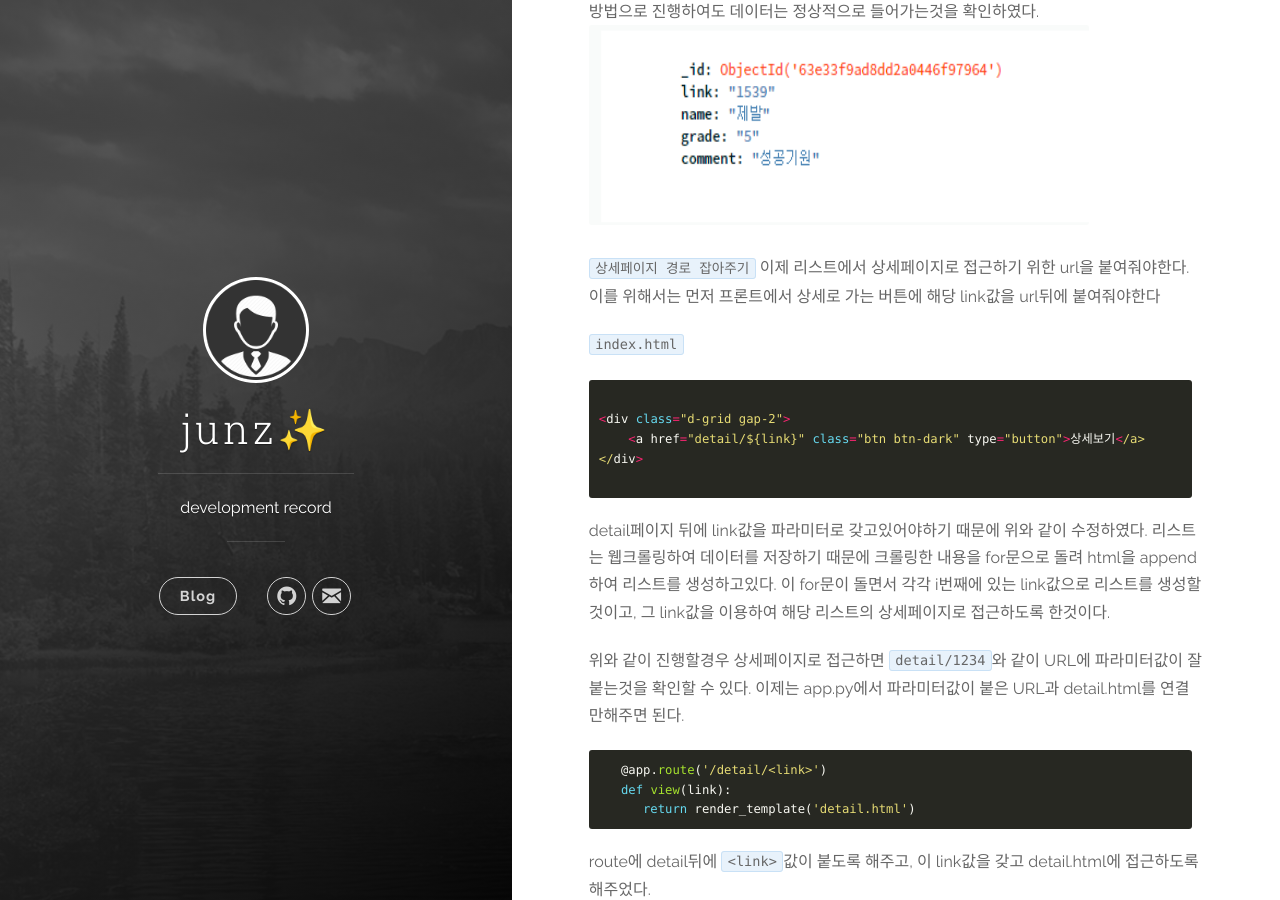
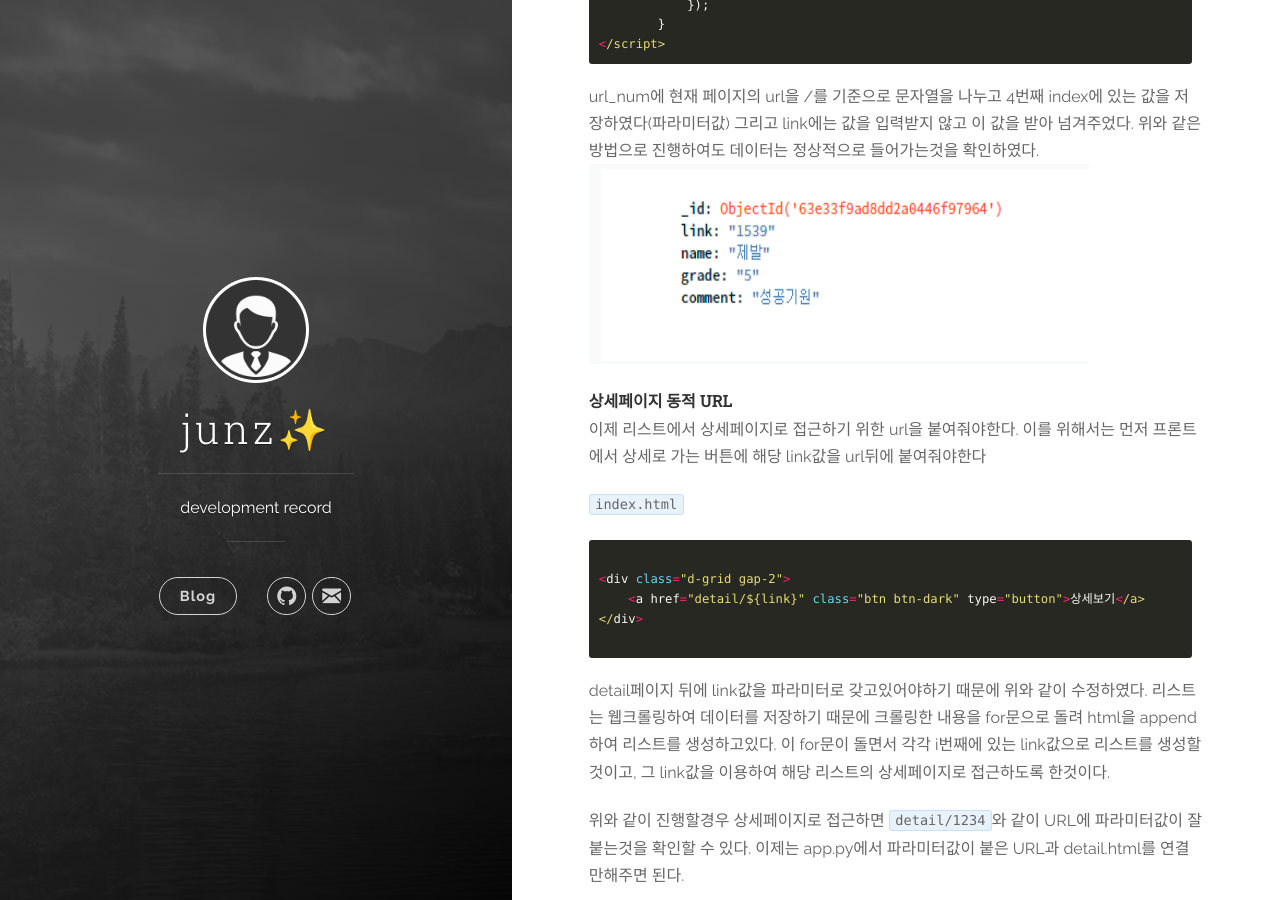
Before and after one commit to kim-junz/kim-junz.github.io, a Jekyll site: the page built from _posts/2023-02-09-2023.02.08 TIL.md, in a window 1280 px wide and 900 px high, scrolled down 2836 px. Built offline with Jekyll 4.4.1, drawn with Linux system fonts in a browser that asks for light colours.

Commit message:
Update 2023-02-09-2023.02.08 TIL.md

```diff
--- a/_posts/2023-02-09-2023.02.08 TIL.md
+++ b/_posts/2023-02-09-2023.02.08 TIL.md
@@ -6,6 +6,7 @@
 ---
 
 `회고`
+
 오늘부터는 진행하고있는 팀프로젝트에 집중하기로 하였다.
 우리 팀은 개발자 세미나 정보를 크롤링해와서 데이터에 넣고, 그 데이터를 표시해주고 상세보기에서 세미나에 대한 후기를 남길 수 있는 프로젝트를 진행하기로 하였다.
 
@@ -23,6 +24,7 @@
 아쉽지만 다음기회에는 꼭 로그인/회원가입을 만들어보고싶다.
 
 그래서 우리 팀의 기획은 아래 두가지 페이지로, 기능은 다음과 같다.
+
 `메인(리스트)페이지`
 크롤링 해온 세미나 정보를 표시하며, 상세보기 버튼 클릭시 해당 세미나의 상세 페이지로 이동
 
@@ -34,7 +36,7 @@
 본래 기획자였다 보니 개발을 진행하기 전에 각 페이지들마다 구조와 방법을 고민하게 되는 습관이 있는데,
 상세페이지의 경우 html파일은 하나지만 각 페이지들마다의 html파일을 만드는것이 아닌 각 리스트의 index 값을 파라미터로 받아 상세페이지를 생성하는 방향으로 진행해야할것 같다고 이야기를 하였다.
 
-`저장되는 url값 데이터 수정`
+<h5><strong>저장되는 url값 데이터 수정</strong></h5>
 그렇게 해야 코멘트를 등록했을때 해당 게시글의 index값과 함께 저장되어야 DB에 저장된 코멘트를 불러올때 해당 페이지의 index와 맞는 코멘트만 불러와서 보여줄수 있기 때문이다.
 이를 구현하기 위해서 본래 리스트의 index 값이 있어야 하는데, 크롤링 해오는 세미나 정보중에 세미나의 상세페이지 url을 가져오는것을 확인하였다.
 그래서 이 url값은 seminar DB테이블에 `link`라는 값으로 저장되고 있었고 `seminar/1234`와 같은 식으로 링크 정보를 저장하고 있어, 이를 온전히 활용하기 위해서는 seminar 뒤에 있는 `1234`만 저장하도록 코드를 수정하고 해당 값을 `link`에 저장하도록 코드를 수정하였다.
@@ -51,7 +53,7 @@
 
 기존에 받아오는 link값을 url이라는 변수에 넣어 그 url을 split으로 '/'를 기준으로 잘라 숫자값만 저장할 수 있도록 변경하였다.
 
-`코멘트 등록 기능 구현`
+<h5><strong>코멘트 등록 기능 구현</strong></h5>
 먼저 app.py에서 링크값(link), 닉네임(name), 별점(grade), 댓글(comment)를 프론트에서 받아올 수 있도록 준비하였다
 받아온 값들은 각각 link, name, grade, comment에 저장될것이다.
 
@@ -115,7 +117,7 @@
 위와 같은 방법으로 진행하여도 데이터는 정상적으로 들어가는것을 확인하였다.
 <img src="https://raw.githubusercontent.com/kim-junz/kim-junz.github.io/17883f8b40d9f25a05cb3759432d4fa50a140201/_posts/post_img/23-02-09/01.png"  width="500" height="200">
 
-`상세페이지 경로 잡아주기`
+<h5><strong>상세페이지 동적 URL</strong></h5>
 이제 리스트에서 상세페이지로 접근하기 위한 url을 붙여줘야한다.
 이를 위해서는 먼저 프론트에서 상세로 가는 버튼에 해당 link값을 url뒤에 붙여줘야한다
 
```
